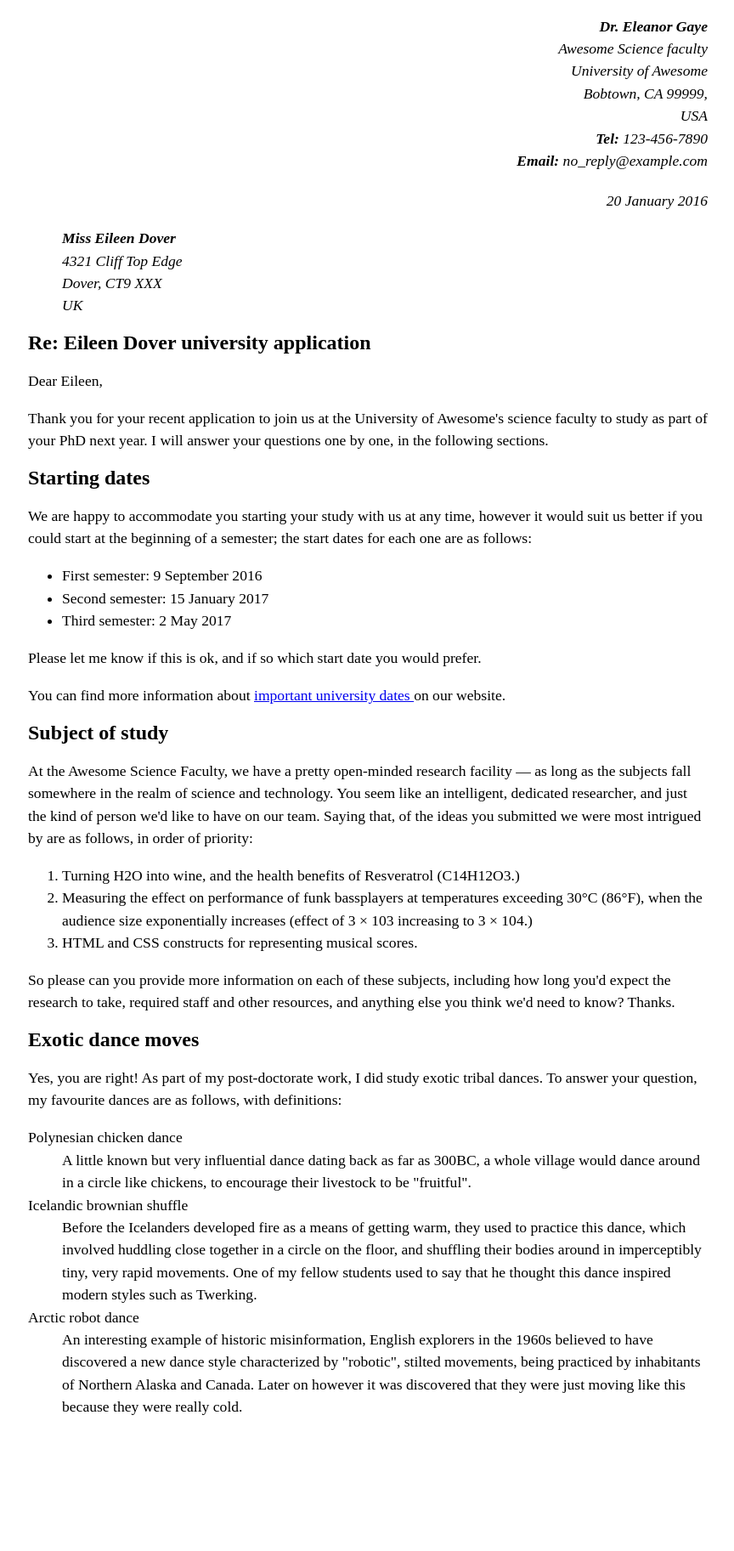
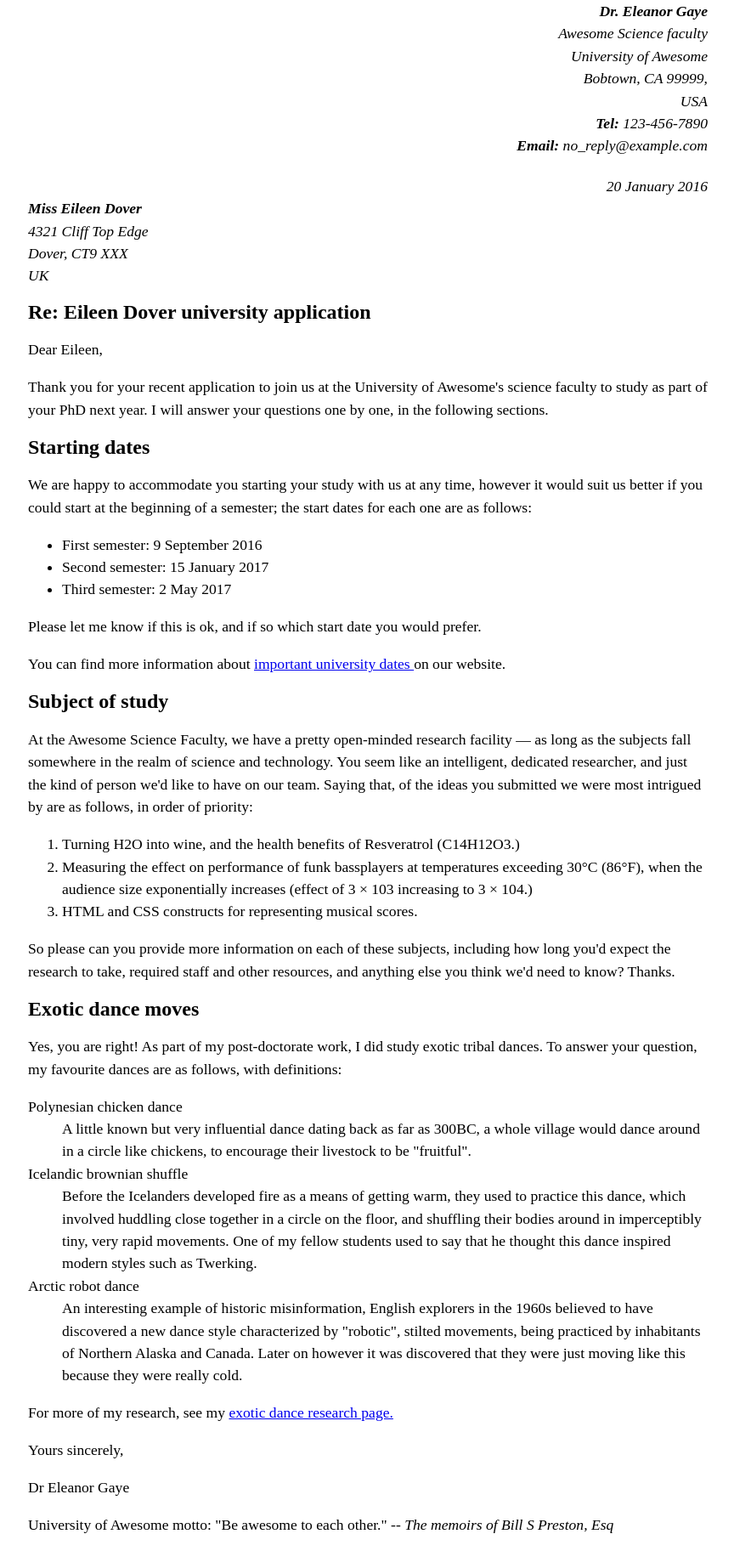
Before and after one commit to SeaWarden/cs408-lab3, a website: page index.html in a window 1280 px wide. Shown: the whole page at 85% size, without its empty margins (207-1071 px from the left). Before the commit the page ends 1686 px from the top, so only its background shows below. Drawn offline with Linux system fonts and the light colour scheme.

Commit message:
Added signature at the end of body

```diff
--- a/css/style.css
+++ b/css/style.css
@@ -7,16 +7,16 @@ body {
   text-align: right;
   font-style: italic;
   list-style-type: none;
-  padding: none;
-  margin: none;
+  padding: 0;
+  margin: 0;
 }
 
 .recipient-column {
   text-align: left;
   font-style: italic;
   list-style-type: none;
-  padding: none;
-  margin: none;
+  padding: 0;
+  margin: 0;
 }
 
 h1 {
--- a/index.html
+++ b/index.html
@@ -133,12 +133,17 @@
     </dd>
   </dl>
 
+  <p>
+    For more of my research, see my
+    <a href="https://www.example.com">exotic dance research page.</a>
+  </p>
 
-
-
-
-
-
+  <p>Yours sincerely,</p>
+  <p>Dr Eleanor Gaye</p>
+  <p>
+    University of Awesome motto: "Be awesome to each other."
+    <i>-- The memoirs of Bill S Preston, Esq</i>
+  </p>
 
 
 </body>
```
